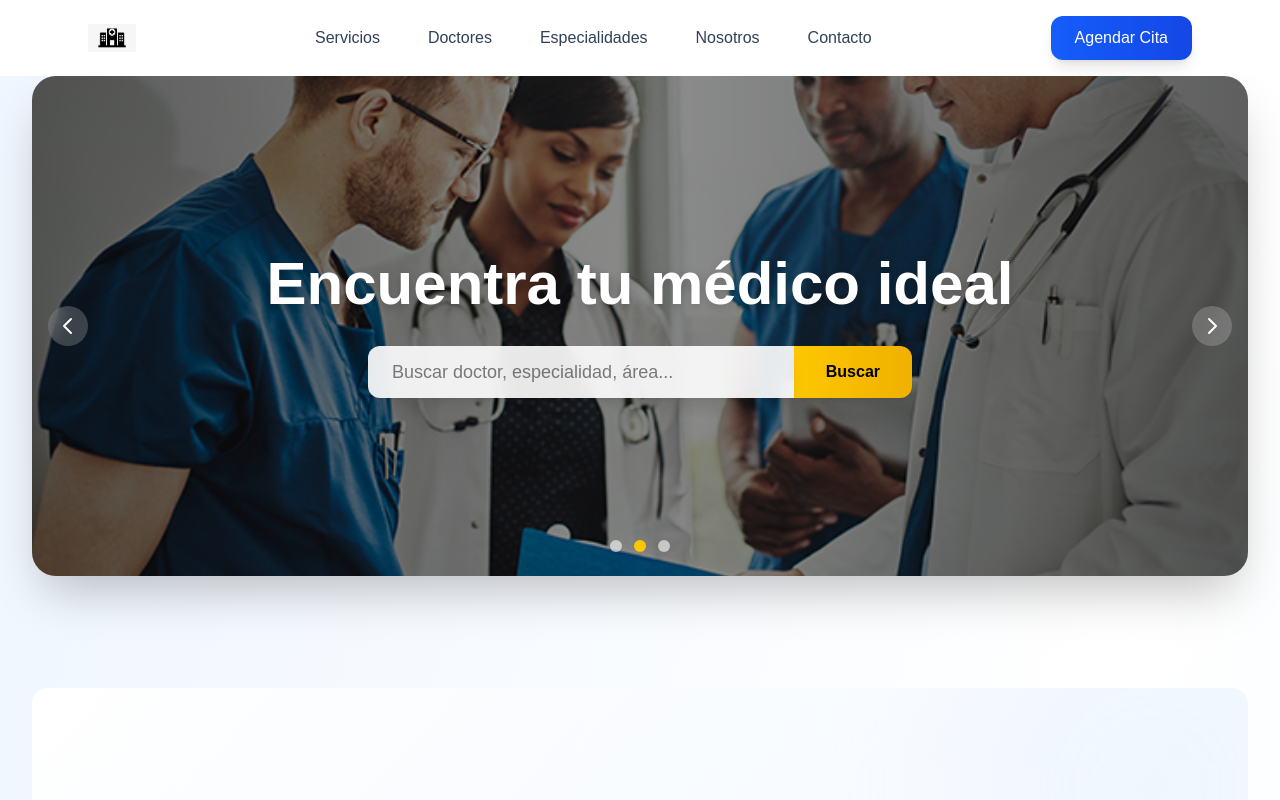
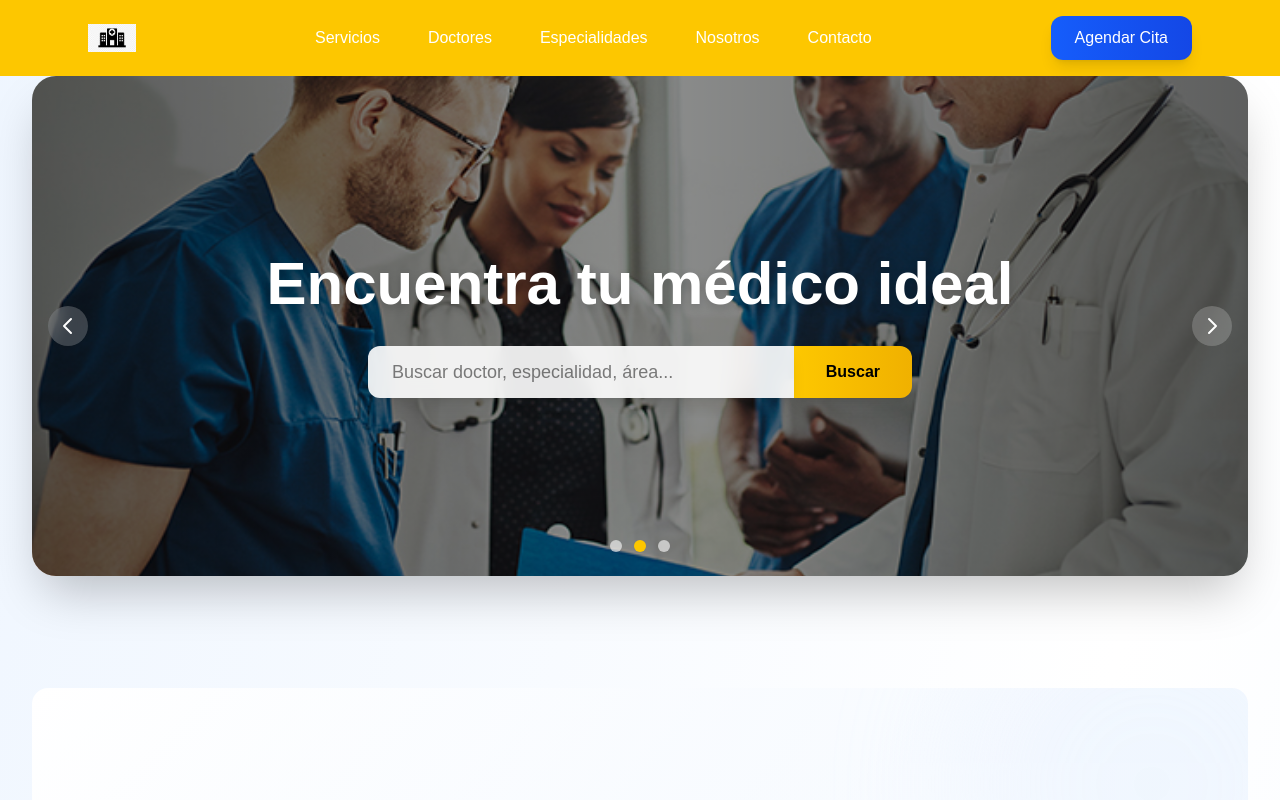
Before and after one commit to SaludLibresite/SaludLibre, a Next.js app: page / in a window 1280 px wide. Shown: the top 800 px of the page. Built offline with nearby package versions, Linux system fonts and the light colour scheme.

Commit message:
feature: diseño

```diff
--- a/src/components/NavBar.js
+++ b/src/components/NavBar.js
@@ -69,14 +69,14 @@ export default function NavBar({ logo, links, button }) {
     <motion.nav
       className={`w-full sticky top-0 z-40 transition-all duration-300 ${
         scrolled
-          ? 'bg-white/80 backdrop-blur-md shadow-lg'
-          : 'bg-white'
+          ? 'bg-yellow-300/30 backdrop-blur-md shadow-lg'
+          : 'bg-yellow-400'
       }`}
       initial="hidden"
       animate="visible"
       variants={navVariants}
     >
-      <div className="max-w-6xl mx-auto flex items-center justify-between py-4 px-4 md:px-6">
+      <div className=" max-w-6xl mx-auto flex items-center justify-between py-4 px-4 md:px-6">
         <motion.div
           className="flex items-center gap-4"
           whileHover={{ scale: 1.05 }}
@@ -101,7 +101,7 @@ export default function NavBar({ logo, links, button }) {
             <motion.a
               key={i}
               href={link.href}
-              className="text-slate-700 hover:text-blue-600 font-medium text-base px-3 py-2 rounded-lg relative group"
+              className="text-white hover:text-blue-600 font-medium text-base px-3 py-2 rounded-lg relative group"
               variants={linkVariants}
               whileHover="hover"
               whileTap={{ scale: 0.95 }}
```
